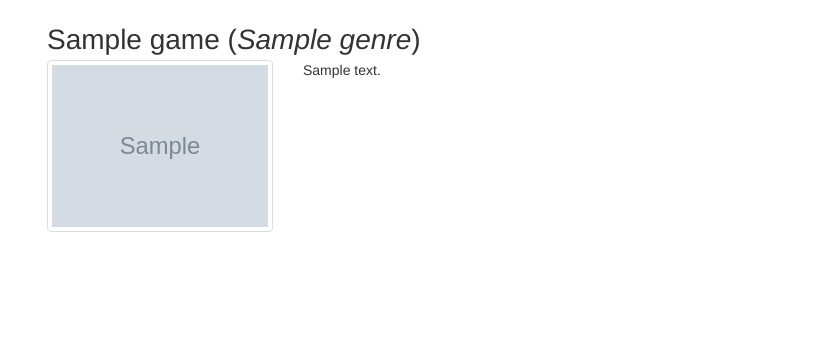
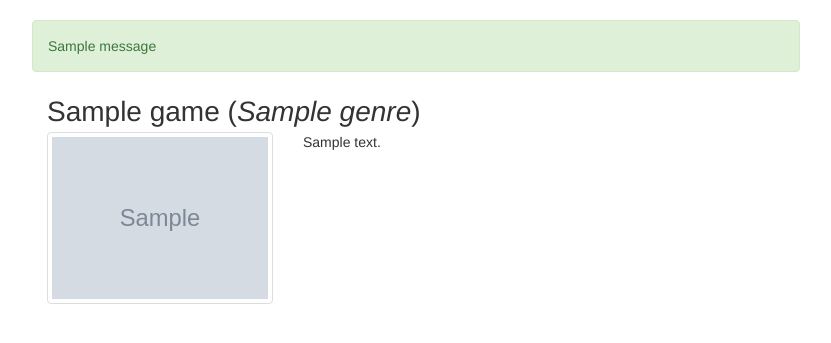
Before and after one commit to patallen/Udacity_ItemCatalog, a Python web app: template app/templates/game.html in a window 1280 px wide. Shown: the part 51-394 px from the top of the page, without its empty margins (224-1055 px from the left). Run offline with Jinja, Linux system fonts and the light colour scheme; the template is opened without the code that fills it: most values are stand-ins (such as "Sample title", 1, 10 or a date in 2020); grey boxes marked "Sample" are stand-in pictures; one stand-in notice (Sample message) is shown; some libraries are stand-ins or nearby versions.

Commit message:
Added flash messages for add/edit game

```diff
--- a/app/templates/game.html
+++ b/app/templates/game.html
@@ -1,6 +1,13 @@
 {% extends 'base.html' %}
 {% block content %}
 <div class="row">
+	{% with messages = get_flashed_messages() %}
+		{% for message in messages %}
+		<div class="alert alert-success">
+			{{ message }}
+		</div>
+		{% endfor %}
+	{% endwith %}
 	<div class="col-sm-9">
 		<span class="header">{{ game.title }} (<em>{{ game.genre.name }}</em>)</span>
 	</div>
```
Also changed, not shown: app/views.py (+7 -5 lines).
